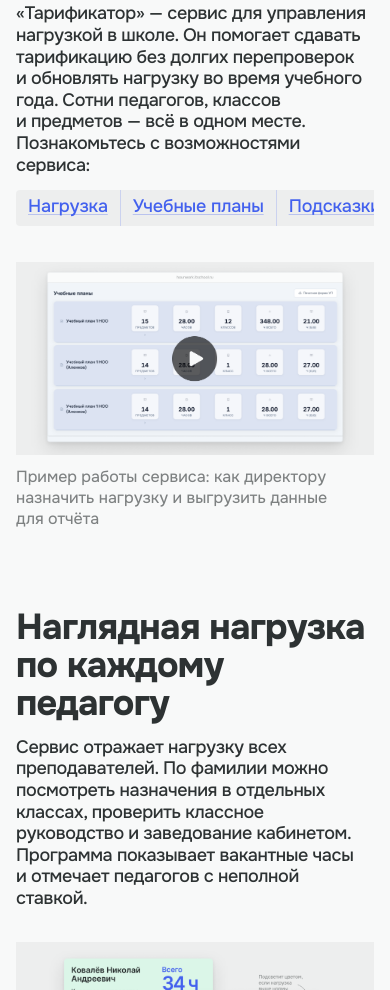
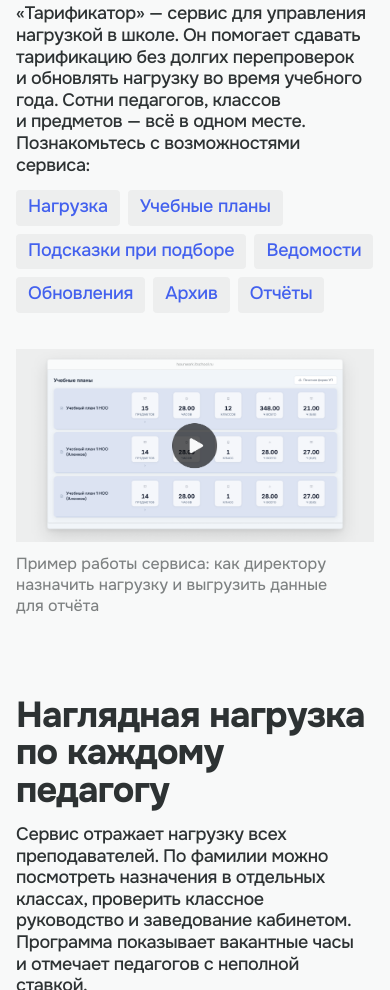
Before and after one commit to VrnkBondarchuk/tarifikator.github.io, a plain HTML site: page index.html in a window 390 px wide. Shown: the part 902-1892 px from the top of the page. Drawn offline with Linux system fonts and the light colour scheme.

Commit message:
Use wrapping non-sticky navigation chips on mobile

```diff
--- a/css/styles.css
+++ b/css/styles.css
@@ -1058,6 +1058,41 @@ a:hover {
 }
 
 @media (max-width: 800px) {
+  .section-nav {
+    position: static;
+  }
+
+  .section-nav__inner {
+    overflow: visible;
+  }
+
+  .section-nav__track {
+    flex: 1;
+    min-width: 0;
+    flex-wrap: wrap;
+    gap: 8px;
+    overflow: visible;
+    background: transparent;
+  }
+
+  .section-nav__indicator {
+    display: none;
+  }
+
+  .section-nav__link {
+    border-radius: 4px;
+    background: var(--color-nav-bg);
+    text-decoration: none;
+  }
+
+  .section-nav__link + .section-nav__link {
+    border-left: 0;
+  }
+
+  .section-nav__link[aria-current="location"] {
+    background: var(--color-primary-bold);
+  }
+
   .matching-hints__examples {
     grid-template-columns: 1fr;
     gap: 24px;
--- a/index.html
+++ b/index.html
@@ -6,7 +6,7 @@
     <meta name="theme-color" content="#2d3233">
     <title>Тарификатор — онлайн-программа для управления нагрузкой</title>
     <link rel="preload" href="fonts/Onest-Variable.ttf" as="font" type="font/ttf" crossorigin>
-    <link rel="stylesheet" href="css/styles.css?v=62">
+    <link rel="stylesheet" href="css/styles.css?v=63">
   </head>
   <body>
     <header class="hero" aria-labelledby="hero-title">
@@ -331,6 +331,7 @@
       }
 
       const sectionNav = document.querySelector('.section-nav');
+      const mobileNavigation = matchMedia('(max-width: 800px)');
       const developerSection = document.querySelector('.developer');
       const navTrack = document.querySelector('.section-nav__track');
       const navIndicator = document.querySelector('.section-nav__indicator');
@@ -366,7 +367,7 @@
         const threshold = 160;
         let active = null;
 
-        const ending = developerSection.getBoundingClientRect().top <= 180;
+        const ending = !mobileNavigation.matches && developerSection.getBoundingClientRect().top <= 180;
         sectionNav.classList.toggle('is-ending', ending);
         sectionNav.inert = ending;
 
```
